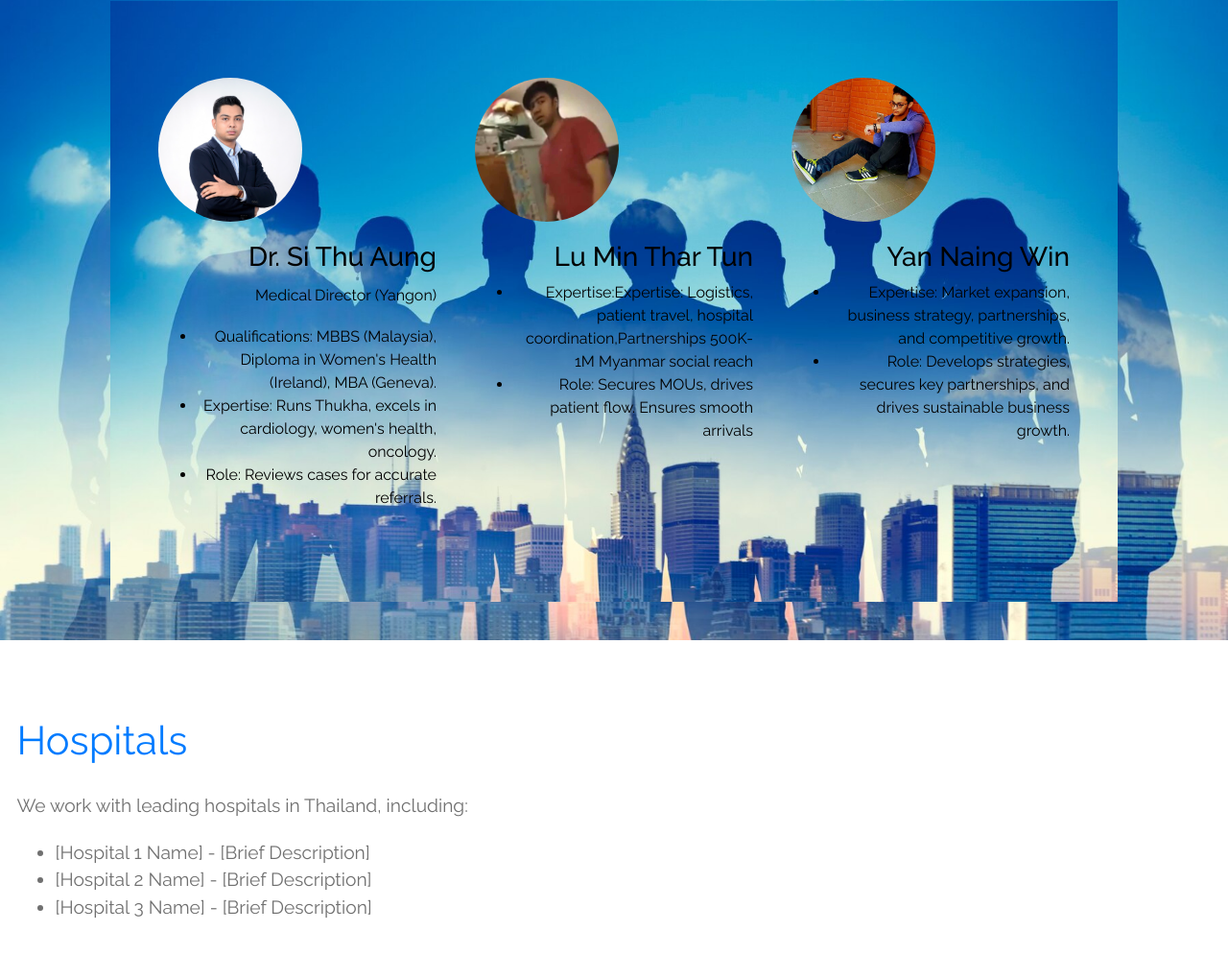
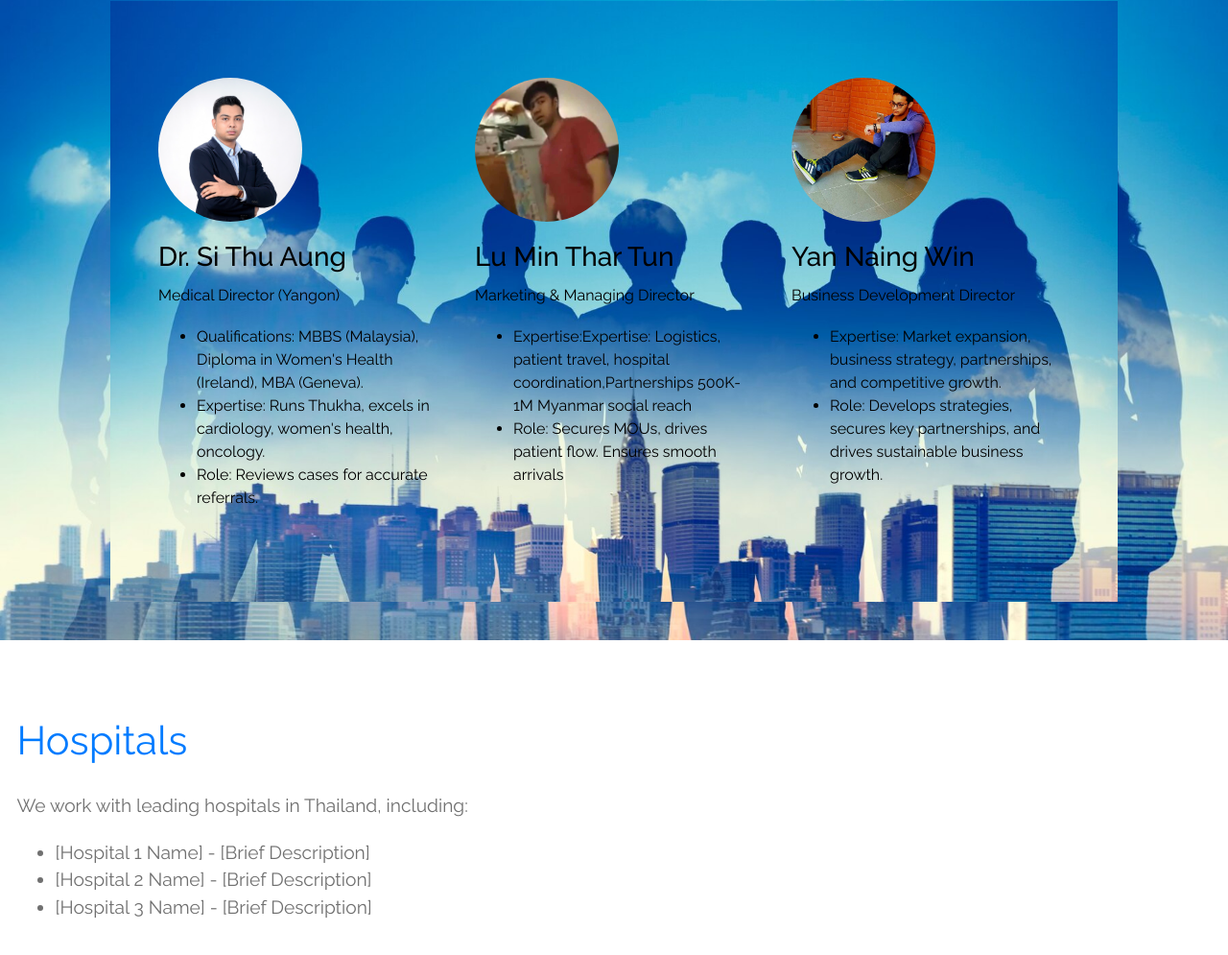
Before and after one commit to Thatoe98/cross-careV2, a plain HTML site: page index.html in a window 1280 px wide. Shown: the part 1904-2899 px from the top of the page at 96% size. Drawn offline with nearby package versions, Linux system fonts and the light colour scheme; files whose address does not match are found by name.

Commit message:
allign team text

```diff
--- a/css/tooplate-infinite-loop.css
+++ b/css/tooplate-infinite-loop.css
@@ -343,7 +343,7 @@ tm-hero-text-container {
 }
 
 .tm-testimonial-item figcaption {
-  text-align: right;
+  text-align: left;
   font-style: italic;
   font-size: 1.1rem;
 }
--- a/index.html
+++ b/index.html
@@ -150,6 +150,8 @@
                         <img src="images/lu_min_thar_tun.jpg" alt="Lu Min Thar Tun">
                         <figcaption>
                             <h3>Lu Min Thar Tun</h3>
+                            <p>Marketing & Managing
+                                Director</p>
                             <ul>
                                 <li>Expertise:Expertise: Logistics, patient travel, hospital coordination,Partnerships 500K-1M Myanmar social reach</li>
                                 <li>Role: Secures MOUs, drives patient
@@ -161,6 +163,7 @@
                         <img src="images/yan_naing_win.jpg" alt="Yan Naing Win">
                         <figcaption>
                             <h3>Yan Naing Win</h3>
+                            <p>Business Development Director</p>
                             <ul>
                                 <li>Expertise: Market expansion, business strategy,
                                     partnerships, and competitive growth.</li>
```
